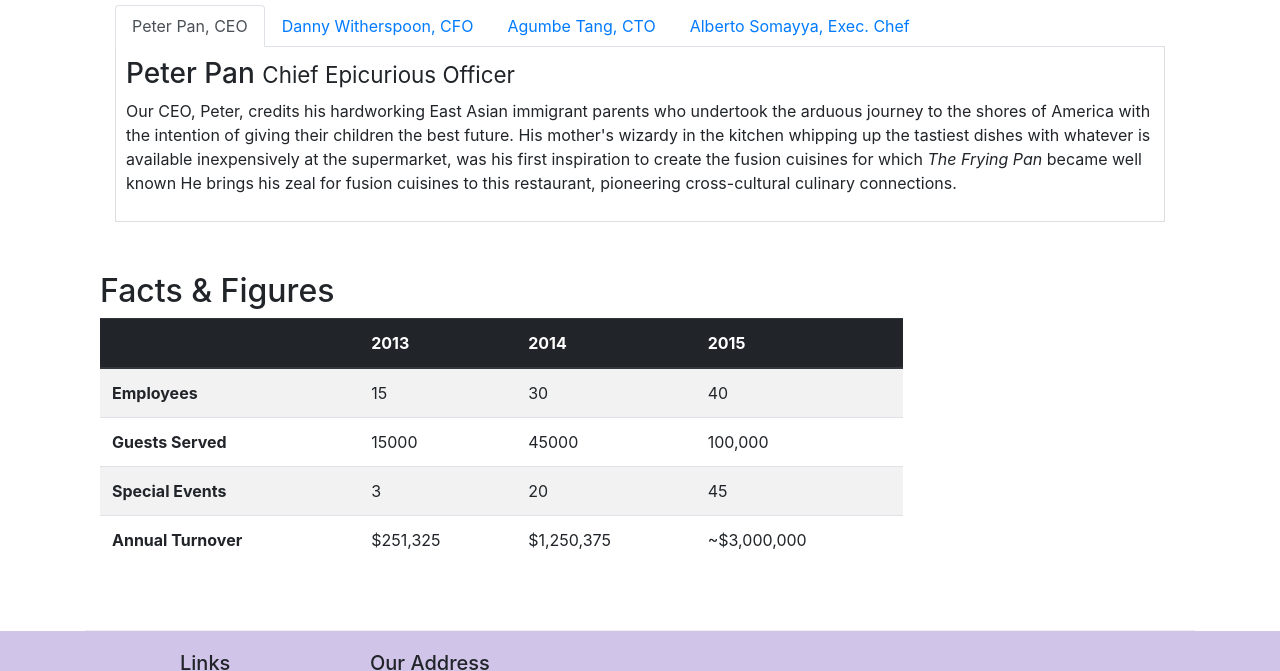
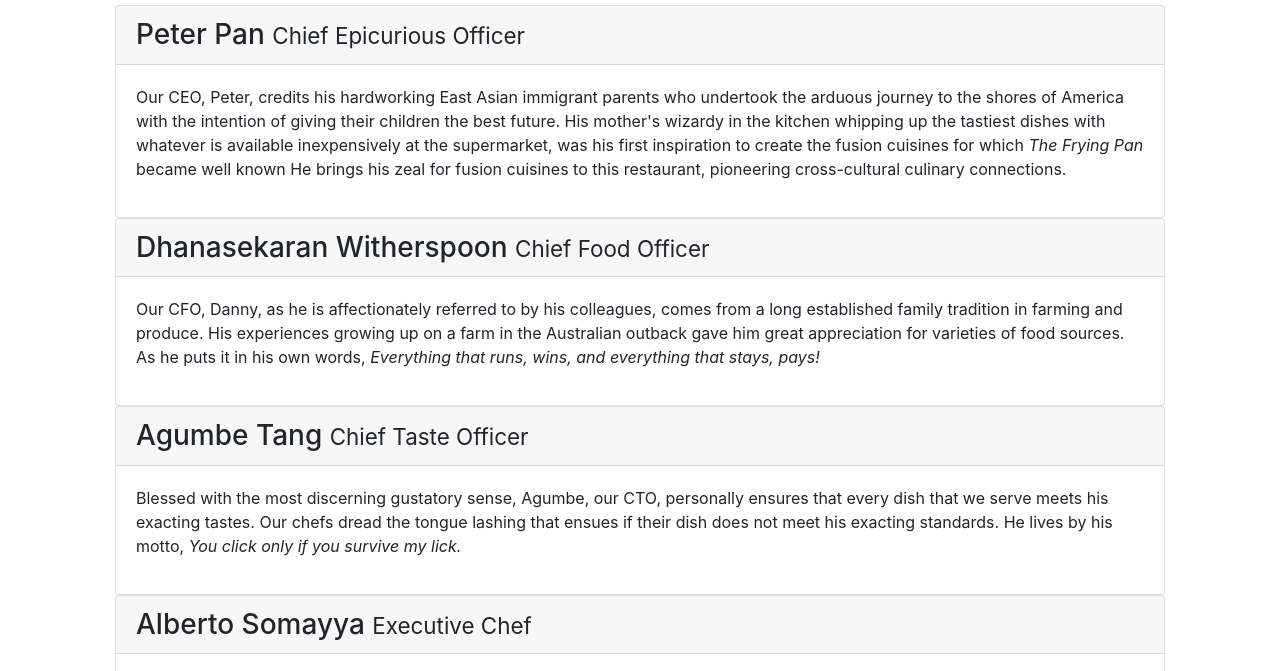
Before and after one commit to marispulk/Front-End-Web-UI-Frameworks-and-Tools-Bootstrap-4, a website: page aboutus.html in a window 1280 px wide. Shown: the part 1066-1737 px from the top of the page. Drawn offline with nearby package versions, Linux system fonts and the light colour scheme.

Commit message:
Accordion

```diff
--- a/aboutus.html
+++ b/aboutus.html
@@ -22,7 +22,7 @@
 
             </button>
             <a class="navbar-brand mr-auto" href="./index.html"><img src="img/logo.png" height="30" width="41"></a>
-            <div class="collapse navbar-collapse"id="Navbar">
+            <div class="collapse navbar-collapse" id="Navbar">
                 <ul class="navbar-nav mr-auto">
                     <li class="nav-item"><a class="nav-link" href="./index.html"><span class="fa fa-home"></span>Home</a></li>
                     <li class="nav-item active"><a class="nav-link" href="#"><span class="fa fa-info fa-lg"></span>About</a></li>
@@ -112,45 +112,71 @@
                 <div class="col-12 col-sm-12 order-sm-last">
                     <h2>Corporate Leadership</h2>
 
-                    <ul class="nav nav-tabs">
-                        <li class="nav-item">
-                            <a class="nav-link active" href="#peter"
-                            role="tab" data-toggle="tab">Peter Pan, CEO</a>
-                        </li>
-                        <li class="nav-item">
-                            <a class="nav-link" href="#danny" role="tab"
-                                data-toggle="tab">Danny Witherspoon, CFO</a>
-                        </li>
-                        <li class="nav-item">
-                        <a class="nav-link" href="#agumbe"role="tab"
-                            data-toggle="tab">Agumbe Tang, CTO</a>
-                        </li>
-                        <li class="nav-item">
-                        <a class="nav-link" href="#alberto" role="tab"
-                            data-toggle="tab">Alberto Somayya, Exec. Chef</a>
-                        </li>
-                    </ul>
 
-                    <div class="tab-content">
-                        <div role="tabpanel" class="tab-pane fade show active" id="peter">
-                            <h3>Peter Pan <small>Chief Epicurious Officer</small></h3>
-                            <p class="d-none d-sm-block">Our CEO, Peter, credits his hardworking East Asian immigrant parents who undertook the arduous journey to the shores of America with the intention of giving their children the best future. His mother's wizardy in the kitchen whipping up the tastiest dishes with whatever is available inexpensively at the supermarket, was his first inspiration to create the fusion cuisines for which <em>The Frying Pan</em> became well known He brings his zeal for fusion cuisines to this restaurant, pioneering cross-cultural culinary connections.</p>
+
+                    <div id="accordion">
+
+                        <div class="card">
+                            <div class="card-header" role="tab" id="peterhead">
+                                <h3 class="mb-0">
+                                   <a data-toggle="collapse" data-target="#peter">
+                                       Peter Pan <small>Chief Epicurious Officer</small>
+                                    </a>
+                                </h3>
+                            </div>
+                            <div role="tabpanel" class="collapse show" id="peter" data-parent="#accordion">
+                                <div class="card-body">
+                                    <p class="d-none d-sm-block">Our CEO, Peter, credits his hardworking East Asian immigrant parents who undertook the arduous journey to the shores of America with the intention of giving their children the best future. His mother's wizardy in the kitchen whipping up the tastiest dishes with whatever is available inexpensively at the supermarket, was his first inspiration to create the fusion cuisines for which <em>The Frying Pan</em> became well known He brings his zeal for fusion cuisines to this restaurant, pioneering cross-cultural culinary connections.</p>
+                                </div>
+                            </div>
                         </div>
 
-                        <div role="tabpanel" class="tab-pane fade" id="danny">
-                            <h3>Dhanasekaran Witherspoon <small>Chief Food Officer</small></h3>
-                            <p class="d-none d-sm-block">Our CFO, Danny, as he is affectionately referred to by his colleagues, comes from a long established family tradition in farming and produce. His experiences growing up on a farm in the Australian outback gave him great appreciation for varieties of food sources. As he puts it in his own words, <em>Everything that runs, wins, and everything that stays, pays!</em></p>
+
+                        <div class="card">
+                            <div class="card-header" role="tab" in="#dannyhead">
+                                <h3 class=mb-0>
+                                    <a data-toggle="collapse" data-target="#danny">
+                                        Dhanasekaran Witherspoon <small>Chief Food Officer</small>
+                                    </a>
+                                </h3>
+                            </div>
+                            <div role="tabpanel" class="collapse show" id="danny" data-parent="#accordion">
+                                <div class="card-body">
+                                    <p class="d-none d-sm-block">Our CFO, Danny, as he is affectionately referred to by his colleagues, comes from a long established family tradition in farming and produce. His experiences growing up on a farm in the Australian outback gave him great appreciation for varieties of food sources. As he puts it in his own words, <em>Everything that runs, wins, and everything that stays, pays!</em></p>
+                                </div>
+                            </div>
                         </div>
 
-                        <div role="tabpanel" class="tab-pane fade" id="agumbe">
-                            <h3>Agumbe Tang <small>Chief Taste Officer</small></h3>
-                            <p class="d-none d-sm-block">Blessed with the most discerning gustatory sense, Agumbe, our CTO, personally ensures that every dish that we serve meets his exacting tastes. Our chefs dread the tongue lashing that ensues if their dish does not meet his exacting standards. He lives by his motto, <em>You click only if you survive my lick.</em></p>
+                        <div class="card">
+                            <div class="card-header" role="tab" in="#agumbehead">
+                                <h3 class=mb-0>
+                                    <a data-toggle="collapse" data-target="#agumbe">
+                                        Agumbe Tang <small>Chief Taste Officer</small>
+                                    </a>
+                                </h3>
+                            </div>
+                            <div role="tabpanel" class="collapse show" id="agumbe" data-parent="#accordion">
+                                <div class="card-body">
+                                    <p class="d-none d-sm-block">Blessed with the most discerning gustatory sense, Agumbe, our CTO, personally ensures that every dish that we serve meets his exacting tastes. Our chefs dread the tongue lashing that ensues if their dish does not meet his exacting standards. He lives by his motto, <em>You click only if you survive my lick.</em></p>
+                                </div>
+                            </div>
                         </div>
 
-                        <div role="tabpanel" class="tab-pane fade" id="alberto">
-                            <h3>Alberto Somayya <small>Executive Chef</small></h3>
-                            <p class="d-none d-sm-block">Award winning three-star Michelin chef with wide International experience having worked closely with whos-who in the culinary world, he specializes in creating mouthwatering Indo-Italian fusion experiences. He says, <em>Put together the cuisines from the two craziest cultures, and you get a winning hit! Amma Mia!</em></p>
+                        <div class="card">
+                            <div class="card-header" role="tab" in="#albertohead">
+                                <h3 class=mb-0>
+                                    <a data-toggle="collapse" data-target="#alberto">
+                                        Alberto Somayya <small>Executive Chef</small>
+                                    </a>
+                                </h3>
+                            </div>
+                            <div role="tabpanel" class="collapse show" id="alberto" data-parent="#accordion">
+                                <div class="card-body">
+                                    <p class="d-none d-sm-block">Award winning three-star Michelin chef with wide International experience having worked closely with whos-who in the culinary world, he specializes in creating mouthwatering Indo-Italian fusion experiences. He says, <em>Put together the cuisines from the two craziest cultures, and you get a winning hit! Amma Mia!</em></p>
+                                </div>
+                            </div>
                         </div>
+
                     </div>
                 </div>
             </div>
```
